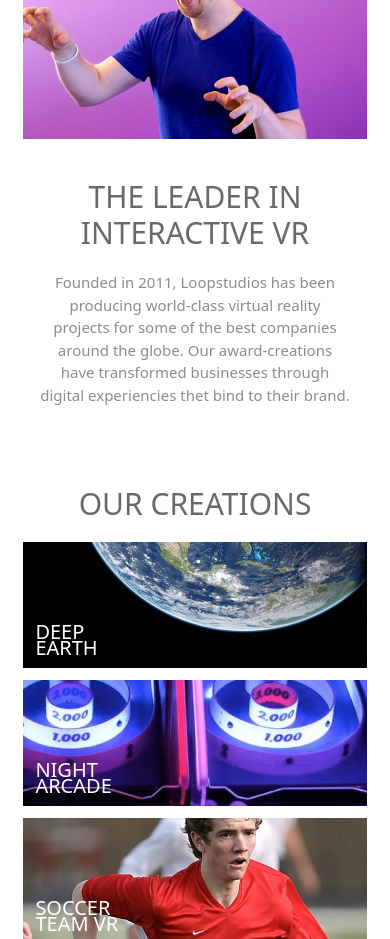
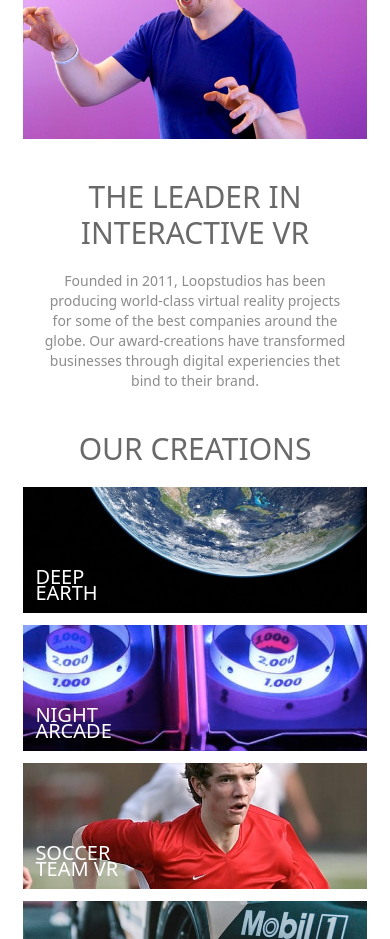
Before and after one commit to HenryAprendo/multi-landing-page, an Angular app: page / in a window 390 px wide. Shown: the part 860-1799 px from the top of the page. Built offline with nearby package versions, Linux system fonts and the light colour scheme.

Commit message:
Responsive design desktop para la sección de presentanción

```diff
--- a/src/app/components/projectOne/loop-studios/loop-studios.component.html
+++ b/src/app/components/projectOne/loop-studios/loop-studios.component.html
@@ -41,14 +41,14 @@
   <div class="max-w-2xl mx-auto xl:max-w-5xl">
 
     <!-- Presentation -->
-    <article class="mb-10">
+    <article class="mb-10 xl:relative">
       <picture>
         <source media="(min-width: 768px )" srcset="./assets/loopstudios/images/desktop/image-interactive.jpg" >
         <img src="./assets/loopstudios/images/mobile/image-interactive.jpg" alt="img-interactive">
       </picture>
-      <div class="py-10 px-4 text-center">
-        <h2 class="text-3xl text-very-dark-gray-le mb-5">THE LEADER IN INTERACTIVE VR</h2>
-        <p>Founded in 2011, Loopstudios has been producing world-class virtual reality projects for some of the best companies around the globe. Our award-creations have transformed businesses through digital experiencies thet bind to their brand.</p>
+      <div class="py-10 px-4 text-center xl:absolute xl:bottom-0 xl:right-0 xl:w-[450px] xl:bg-white xl:pl-20 xl:pt-20 pb-0 xl:text-left">
+        <h2 class="text-3xl text-very-dark-gray-le mb-5 xl:text-4xl xl:font-light xl:tracking-widest xl:text-black">THE LEADER IN INTERACTIVE VR</h2>
+        <p class="text-sm font-medium">Founded in 2011, Loopstudios has been producing world-class virtual reality projects for some of the best companies around the globe. Our award-creations have transformed businesses through digital experiencies thet bind to their brand.</p>
       </div>
     </article>
 
```
